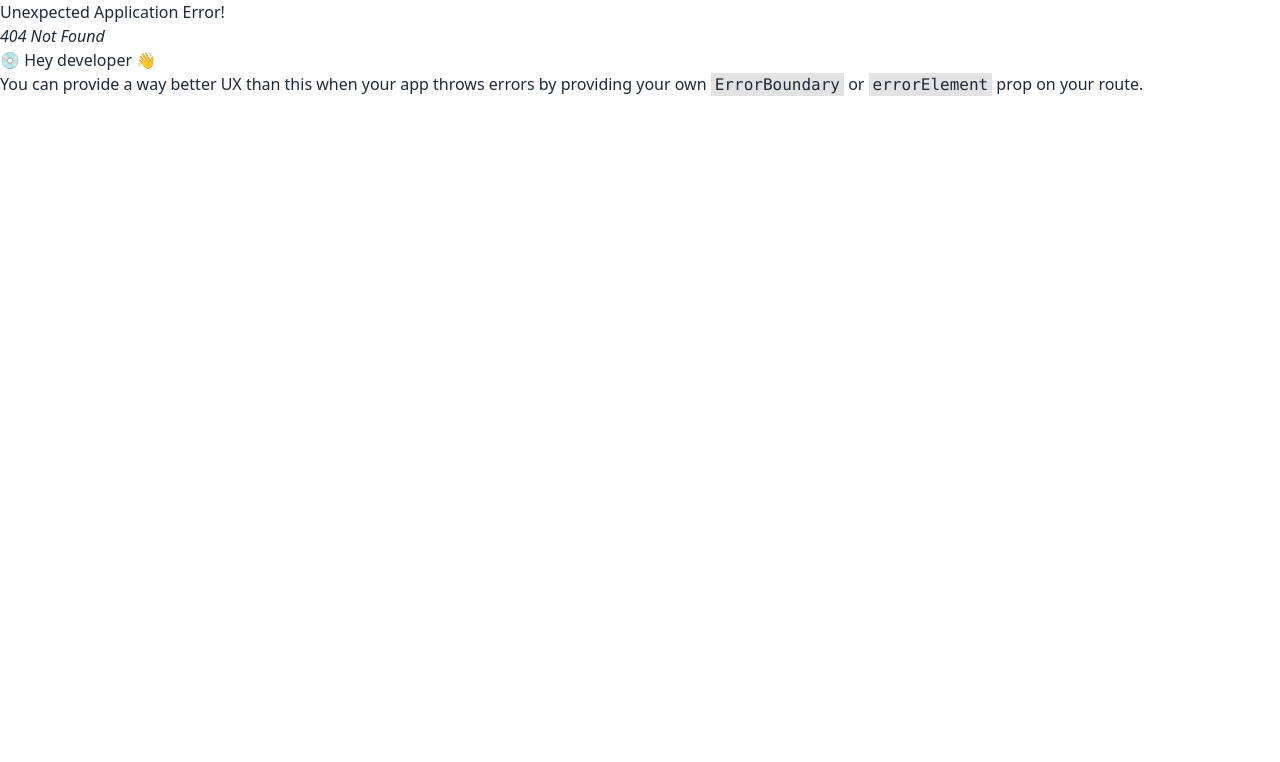
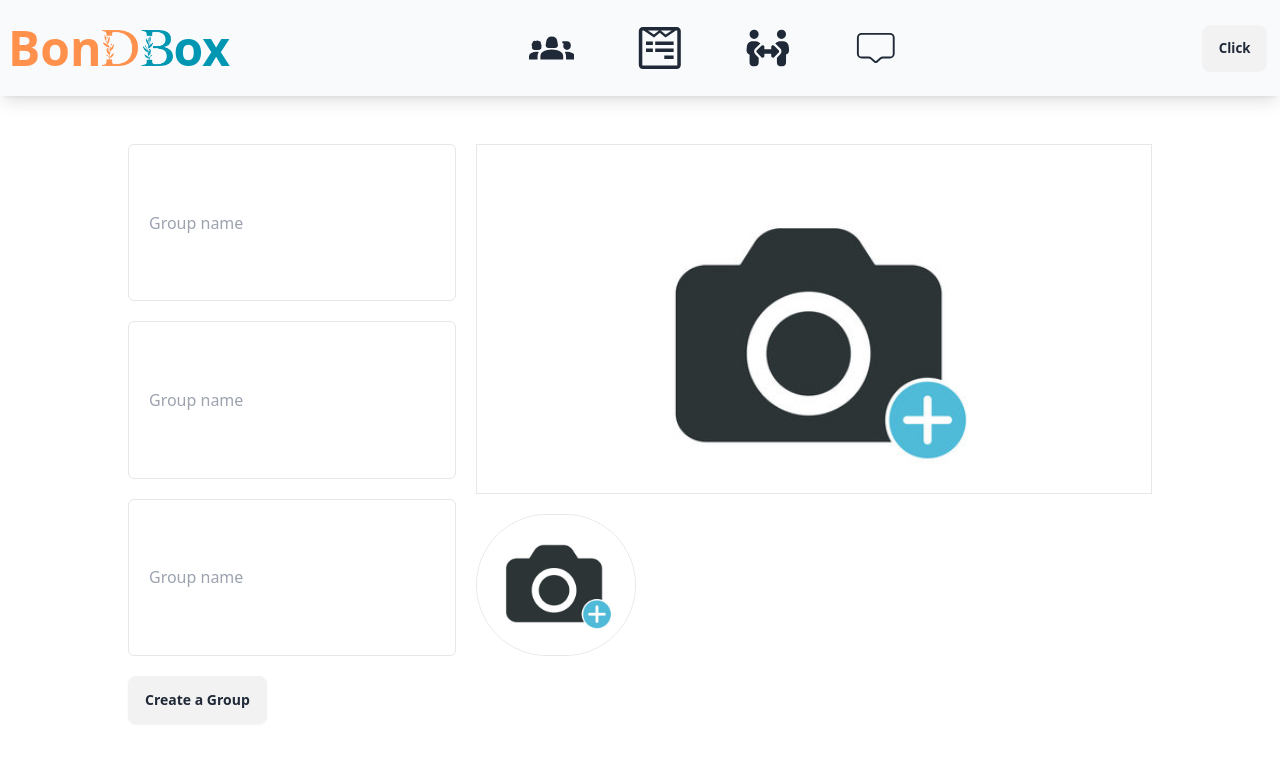
Before and after one commit to atikrahad/bondbox-client, a React (Vite) app: page /main/creategroup in a window 1280 px wide. Before the commit this address had no page. Shown: the top 762 px of the page. Built offline with nearby package versions, Linux system fonts and the light colour scheme.

Commit message:
adding create group page

```diff
--- /dev/null
+++ b/src/Layout/MainLayout/Pages/Creategroup/Creategroup.jsx
@@ -0,0 +1,31 @@
+
+import image from "../../../../assets/creategroup/image.jpg"
+
+const Creategroup = () => {
+    return (
+        <div className='max-w-screen-lg  mx-auto'>
+            <form >
+                <div className=' grid gap-5 grid-cols-1 md:grid-cols-9'>
+                    <div className='grid grid-cols-1 gap-5   col-span-3'>
+                        <input className='border outline-none px-5 rounded-md' type="text" placeholder='Group name' />
+                        <input className='border outline-none px-5 rounded-md' type="text" placeholder='Group name' />
+                        <input className='border outline-none px-5 rounded-md' type="text" placeholder='Group name' />
+                    </div>
+                    <div className='grid gap-5 col-span-6 '>
+                        <div onClick={() => document.querySelector(".cover").click()} className='w-full overflow-hidden border h-[350px]'>
+                            <img className='w-[65%] mx-auto' src={image} alt='Upload cover'></img>
+                            <input className='cover' hidden type="file" />
+                        </div>
+                        <div onClick={() => document.querySelector(".grouppic").click()} className='rounded-full overflow-hidden border w-40'>
+                            <img className='' src={image} alt='Upload cover'></img>
+                            <input hidden className='grouppic' type="file" />
+                        </div>
+                    </div>
+                </div>
+                <input type="submit" className='btn my-5' value={"Create a Group"}/>
+            </form>
+        </div>
+    );
+};
+
+export default Creategroup;
--- a/src/Layout/MainLayout/Pages/Groups/Groupcompo/Mygroups.jsx
+++ b/src/Layout/MainLayout/Pages/Groups/Groupcompo/Mygroups.jsx
@@ -4,7 +4,7 @@ const Mygroups = () => {
     return (
         <div className='min-h-10 col-span-3 grid'>
             <h1 className='text-center'>My Groups</h1>
-            <Link to={"/addgroup"} className='border mt-5 text-center btn bg-slate-400 py-2 rounded-md'>Create a new group</Link>
+            <Link to={"/main/creategroup"} className='border mt-5 text-center btn bg-slate-400 py-2 rounded-md'>Create a new group</Link>
         </div>
     );
 };
--- a/src/router/route.jsx
+++ b/src/router/route.jsx
@@ -2,6 +2,7 @@ import { createBrowserRouter } from "react-router-dom";
 import Mainlayout from "../Layout/MainLayout/Mainlayout";
 import Landingpage from "../Layout/Otherslayout/Pages/Landingpage/Landingpage";
 import Groups from "../Layout/MainLayout/Pages/Groups/Groups";
+import Creategroup from "../Layout/MainLayout/Pages/Creategroup/Creategroup";
 export const router = createBrowserRouter([
   {
     path: "/",
@@ -14,6 +15,10 @@ export const router = createBrowserRouter([
       {
         index: true,
         element: <Groups></Groups>
+      },
+      {
+        path: "/main/creategroup",
+        element: <Creategroup></Creategroup>
       }
     ]
   }
```
Also changed, not shown: src/assets/creategroup/image.jpg (added).
